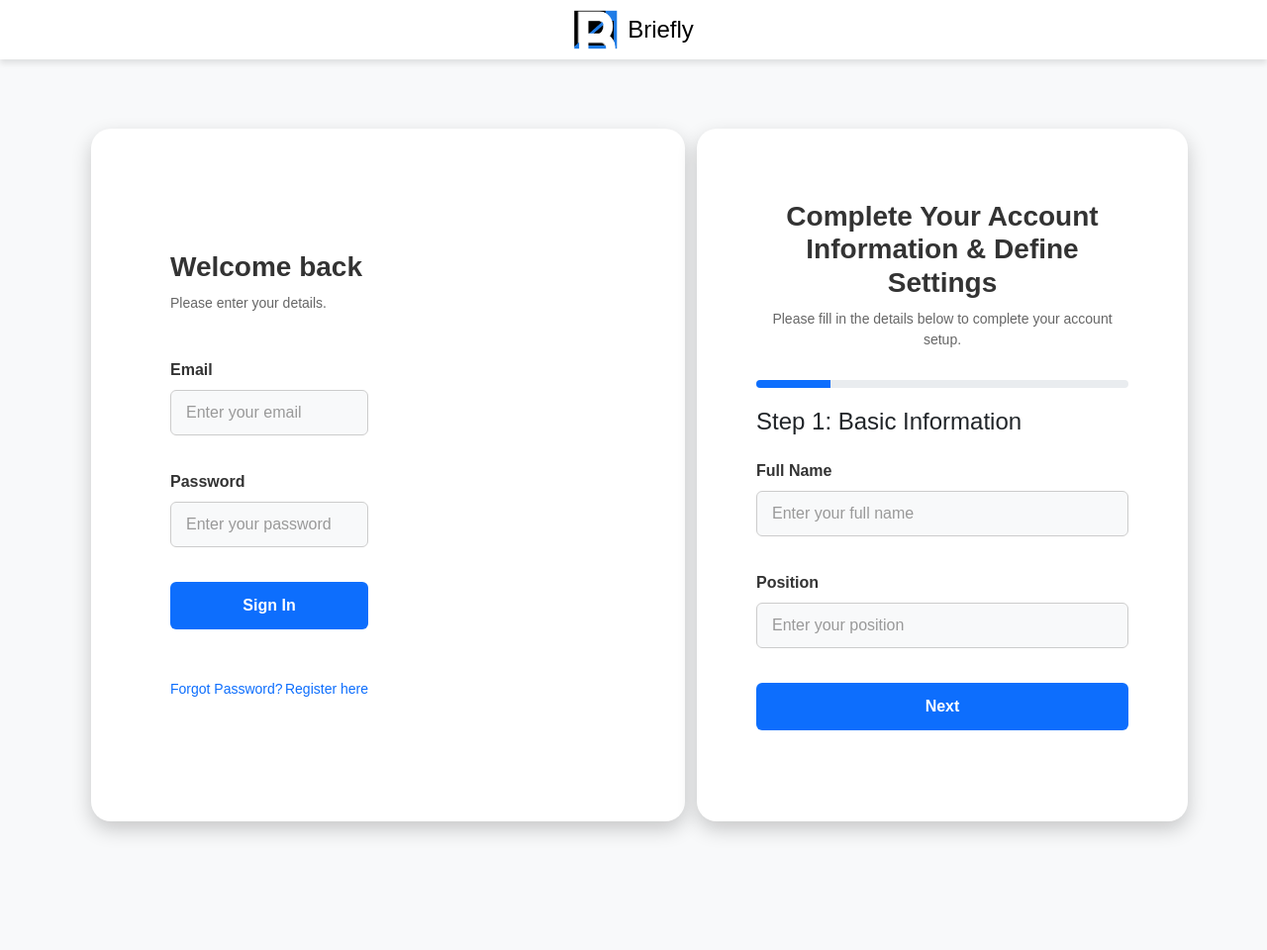
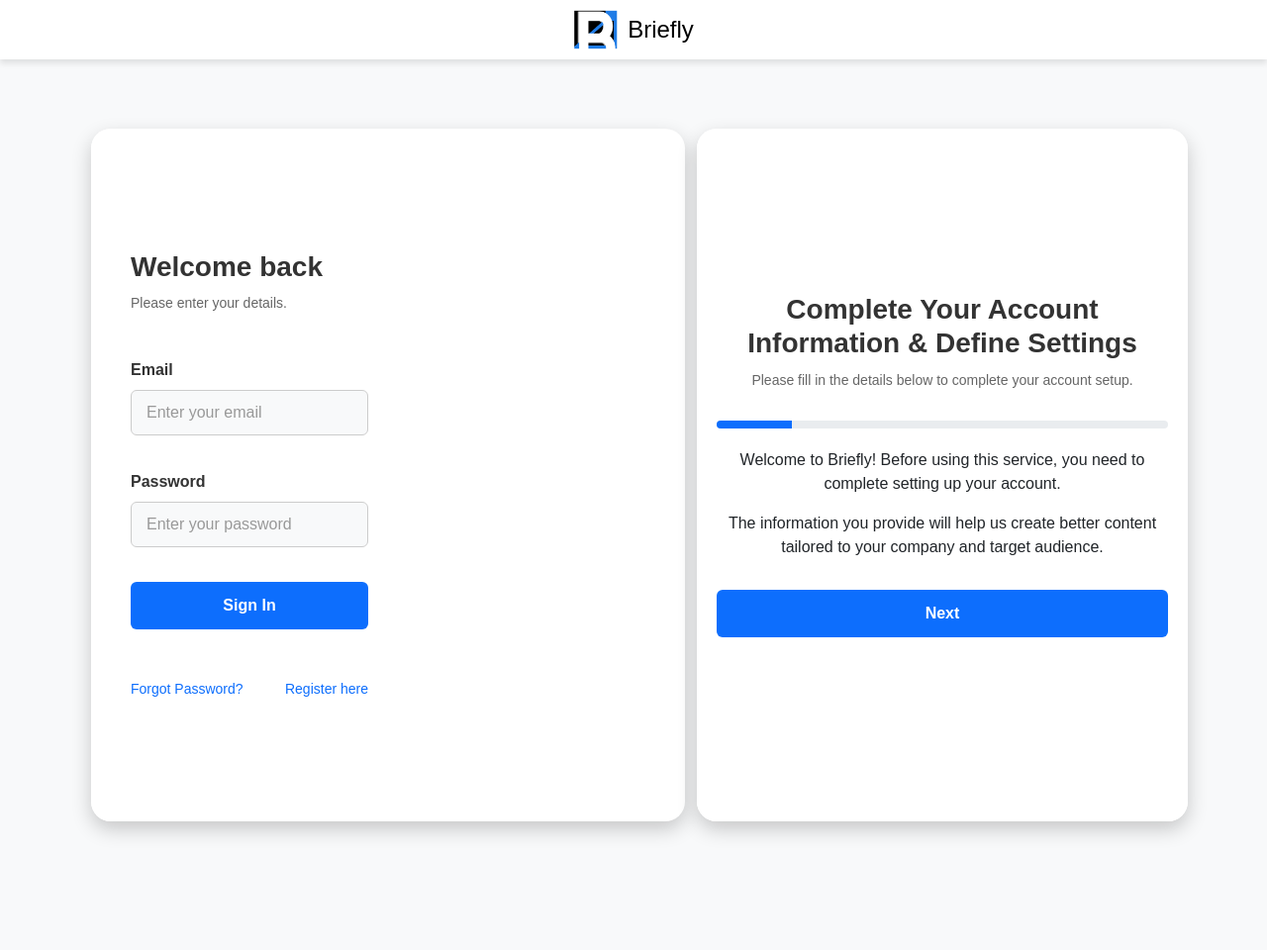
Before and after one commit to Joanmascastella/Briefly, a Django app: template breifly/breiflyplatform/templates/main_page_new_user.html in a window 1280 px wide. Shown: the whole page at 99% size. Run offline with Django 5.2, Linux system fonts and the light colour scheme; the template is opened without the code that fills it, so the values that code supplies are empty.

Commit message:
frontend for finalising account done

```diff
--- a/breifly/breiflyplatform/templates/main_page_new_user.html
+++ b/breifly/breiflyplatform/templates/main_page_new_user.html
@@ -1,6 +1,6 @@
 {% include 'header.html' %}
 <style>
-    body {
+  body {
     margin: 0;
     padding: 0;
     font-family: Arial, sans-serif;
@@ -16,21 +16,28 @@
     justify-content: center;
     align-items: center;
     width: 600px;
+    height: 700px; /* Fixed height for consistency */
     border-radius: 20px;
     overflow: hidden;
     box-shadow: 0 8px 20px rgba(0, 0, 0, 0.2);
     background-color: white;
-    padding: 40px;
 }
 
 .form-container {
     width: 100%;
+    height: 100%; /* Ensure the container fills the main container */
+    display: flex; /* Flexbox for centering */
+    flex-direction: column;
+    justify-content: center; /* Center vertically */
+    align-items: center; /* Center horizontally */
     padding: 20px;
+    overflow-y: auto; /* Scrollable if content overflows */
 }
 
 .multi-step-form {
     max-width: 500px;
     width: 100%;
+    text-align: center; /* Center align the content */
 }
 
 .form-title {
@@ -46,6 +53,23 @@
     color: #666;
     margin-bottom: 30px;
     text-align: center;
+}
+
+.progress-bar-container {
+    width: 100%;
+    background-color: #e9ecef;
+    border-radius: 6px;
+    height: 8px;
+    margin-bottom: 20px;
+    overflow: hidden;
+    position: relative;
+}
+
+.progress-bar {
+    height: 100%;
+    background-color: #0d6efd;
+    width: 0%;
+    transition: width 0.3s ease-in-out;
 }
 
 .form-label {
@@ -112,22 +136,6 @@
     background-color: #218838;
     box-shadow: 0 4px 10px rgba(33, 136, 56, 0.5);
 }
-.progress-bar-container {
-    width: 100%;
-    background-color: #e9ecef;
-    border-radius: 6px;
-    height: 8px;
-    margin-bottom: 20px;
-    overflow: hidden;
-    position: relative;
-}
-
-.progress-bar {
-    height: 100%;
-    background-color: #0d6efd;
-    width: 0%;
-    transition: width 0.3s ease-in-out;
-}
 </style>
 <div class="main-container">
     <div class="form-container">
@@ -142,9 +150,16 @@
 
             <form id="multiStepForm" method="POST">
                 {% csrf_token %}
-
                 <!-- Step 1 -->
                 <div class="step" id="step1">
+                    <p>Welcome to Briefly! Before using this service, you need to complete setting up your account.</p>
+                    <p>The information you provide will help us create better content tailored to your company and target audience.</p>
+
+                    <button type="button" class="btn-primary next-btn">Next</button>
+                </div>
+
+                <!-- Step 2 -->
+                <div class="step" id="step2">
                     <h4>Step 1: Basic Information</h4>
                     <label for="full_name" class="form-label">Full Name</label>
                     <input type="text" class="form-control" id="full_name" name="full_name" placeholder="Enter your full name" required>
@@ -155,8 +170,8 @@
                     <button type="button" class="btn-primary next-btn">Next</button>
                 </div>
 
-                <!-- Step 2 -->
-                <div class="step d-none" id="step2">
+                <!-- Step 3 -->
+                <div class="step d-none" id="step3">
                     <h4>Step 2: Contact Information</h4>
                     <label for="report_email" class="form-label">Report Email</label>
                     <input type="email" class="form-control" id="report_email" name="report_email" placeholder="Enter your report email" required>
@@ -170,8 +185,8 @@
                     </div>
                 </div>
 
-                <!-- Step 3 -->
-                <div class="step d-none" id="step3">
+                <!-- Step 4 -->
+                <div class="step d-none" id="step4">
                     <h4>Step 3: Content Details</h4>
                     <label for="target_audience" class="form-label">Target Audience</label>
                     <input type="text" class="form-control" id="target_audience" name="target_audience" placeholder="Describe your target audience" required>
@@ -185,8 +200,8 @@
                     </div>
                 </div>
 
-                <!-- Step 4 -->
-                <div class="step d-none" id="step4">
+                <!-- Step 5 -->
+                <div class="step d-none" id="step5">
                     <h4>Step 4: Company Details</h4>
                     <label for="company" class="form-label">Company</label>
                     <input type="text" class="form-control" id="company" name="company" placeholder="Enter your company" required>
@@ -206,8 +221,8 @@
                     </div>
                 </div>
 
-                <!-- Step 5 -->
-                <div class="step d-none" id="step4">
+                <!-- Step 6 -->
+                <div class="step d-none" id="step6">
                     <h4>Step 5: Settings</h4>
                     <!-- Email Reports -->
                     <div class="mb-3">
```
